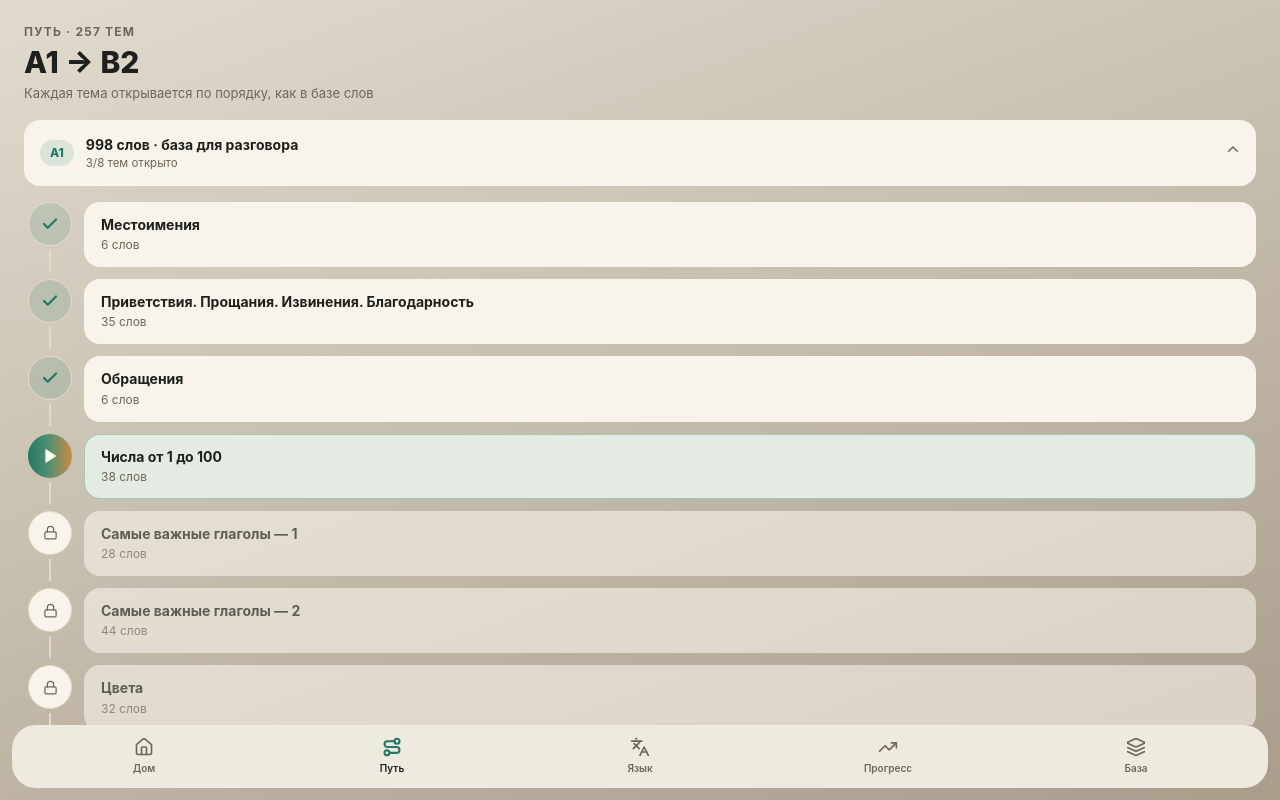
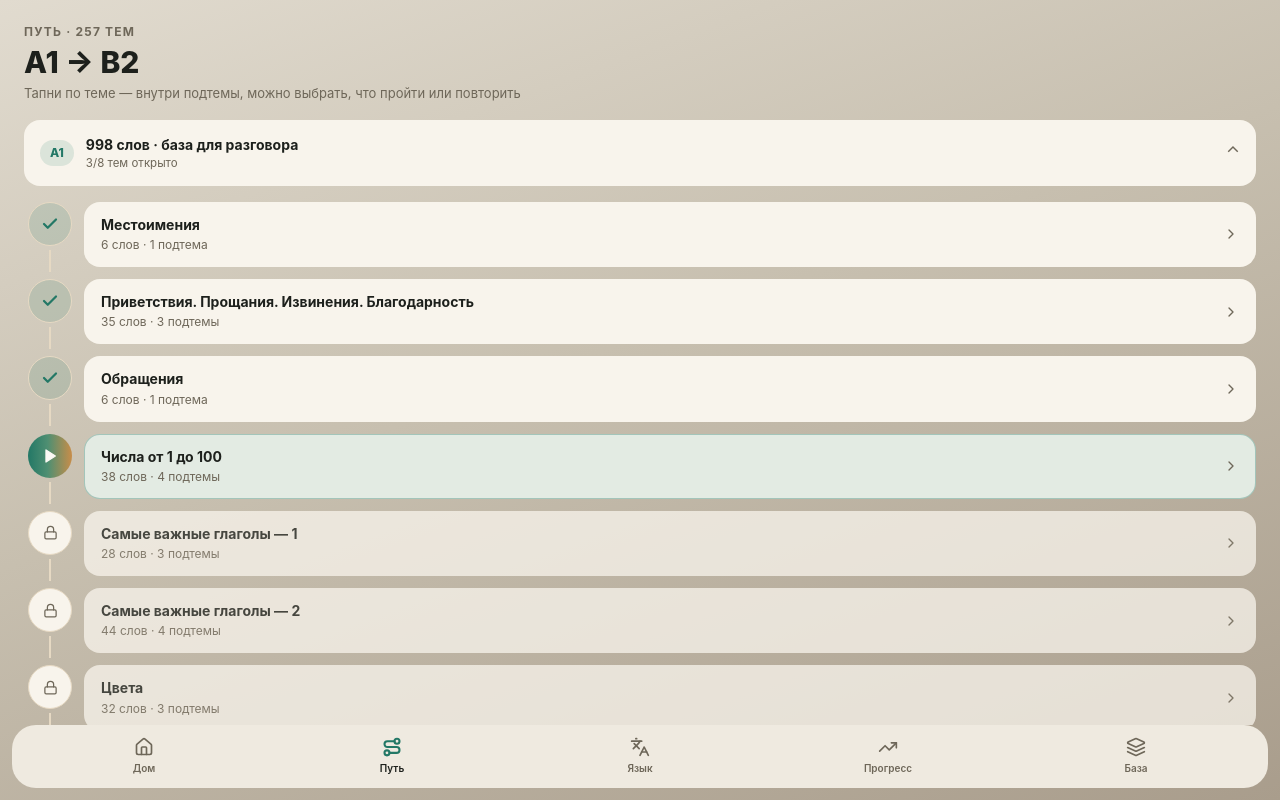
Before and after one commit to newgden-ai/uzbek-mentor-1.0.2, a React (Vite) app: page / in a window 1280 px wide. Both pictures are taken after a click on the button "Путь". Built offline with nearby package versions, Linux system fonts and the light colour scheme.

Commit message:
PathScreen.jsx
Update PathScreen.jsx

```diff
--- a/src/screens/PathScreen.jsx
+++ b/src/screens/PathScreen.jsx
@@ -1,12 +1,67 @@
 import React, { useState } from "react";
-import { Check, Lock, Play } from "lucide-react";
+import { Check, Lock, Play, RotateCcw, ChevronRight } from "lucide-react";
 import { tokens, levelColor } from "../theme.js";
 import { LEVELS } from "../data/words.js";
 
-function TopicNode({ topic, color }) {
+const CHUNK_SIZE = 12; // сколько слов в одной подтеме — держит уроки короткими
+
+// Разбивает тему на подтемы и расставляет статусы в зависимости от статуса темы.
+// TODO: когда подключим API — статус подтемы придёт из user_words (реальный прогресс),
+// это временное распределение только для демонстрации механики.
+function buildSubLessons(topic) {
+  const n = Math.max(1, Math.ceil(topic.count / CHUNK_SIZE));
+  const subs = Array.from({ length: n }, (_, i) => {
+    const from = i * CHUNK_SIZE + 1;
+    const to = Math.min((i + 1) * CHUNK_SIZE, topic.count);
+    return { index: i, label: `Часть ${i + 1}`, range: `${from}–${to} слов`, status: "locked" };
+  });
+
+  if (topic.status === "done") {
+    subs.forEach((s) => (s.status = "done"));
+  } else if (topic.status === "current") {
+    const currentIdx = Math.floor(n / 2);
+    subs.forEach((s, i) => (s.status = i < currentIdx ? "done" : i === currentIdx ? "current" : "locked"));
+  }
+  return subs;
+}
+
+function SubLessonRow({ sub, color, onOpen }) {
+  const isDone = sub.status === "done";
+  const isCurrent = sub.status === "current";
+  const isLocked = sub.status === "locked";
+
+  return (
+    <button
+      onClick={() => !isLocked && onOpen(sub)}
+      disabled={isLocked}
+      className="w-full flex items-center gap-3 py-2"
+    >
+      <div
+        className="w-7 h-7 rounded-full flex items-center justify-center shrink-0"
+        style={{
+          background: isCurrent ? tokens.accentGradient : isDone ? `${color}22` : tokens.track,
+        }}
+      >
+        {isDone && <Check size={13} color={color} strokeWidth={3} />}
+        {isCurrent && <Play size={11} color="#FBF9F4" fill="#FBF9F4" />}
+        {isLocked && <Lock size={11} color={tokens.textSecondary} />}
+      </div>
+      <div className="flex-1 text-left">
+        <p className="text-[13px] font-semibold" style={{ color: isLocked ? tokens.textSecondary : tokens.textPrimary }}>
+          {sub.label}
+        </p>
+        <p className="text-[11px]" style={{ color: tokens.textSecondary }}>{sub.range}</p>
+      </div>
+      {!isLocked && <ChevronRight size={15} color={tokens.textSecondary} />}
+    </button>
+  );
+}
+
+function TopicNode({ topic, color, isExpanded, onToggle, onOpenLesson, onRepeat }) {
   const isDone = topic.status === "done";
   const isCurrent = topic.status === "current";
   const isLocked = topic.status === "locked";
+  const subLessons = buildSubLessons(topic);
 
   return (
     <div className="flex items-start gap-3">
@@ -24,29 +79,66 @@ function TopicNode({ topic, color }) {
         </div>
         <div className="w-0.5 flex-1 my-1" style={{ background: tokens.track, minHeight: 22 }} />
       </div>
+
       <div
-        className="flex-1 rounded-2xl px-4 py-3 mb-3"
+        className="flex-1 rounded-2xl mb-3 overflow-hidden"
         style={{
           background: isCurrent ? tokens.cardActive : tokens.card,
-          opacity: isLocked ? 0.6 : 1,
-          border: isCurrent ? `1px solid ${tokens.accentTeal}55` : "1px solid transparent",
+          opacity: isLocked ? 0.75 : 1,
+          border: isCurrent ? `1px solid ${tokens.accentTeal}55` : isExpanded ? `1px solid ${color}50` : "1px solid transparent",
         }}
       >
-        <p className="font-bold text-[14px] leading-snug" style={{ color: tokens.textPrimary }}>{topic.name}</p>
-        <p className="text-[12px] mt-0.5" style={{ color: tokens.textSecondary }}>{topic.count} слов</p>
+        <button onClick={onToggle} className="w-full text-left px-4 py-3 flex items-center justify-between">
+          <div>
+            <p className="font-bold text-[14px] leading-snug" style={{ color: tokens.textPrimary }}>{topic.name}</p>
+            <p className="text-[12px] mt-0.5" style={{ color: tokens.textSecondary }}>
+              {topic.count} слов · {subLessons.length} {subLessons.length === 1 ? "подтема" : "подтемы"}
+            </p>
+          </div>
+          <ChevronRight
+            size={16}
+            color={tokens.textSecondary}
+            style={{ transform: isExpanded ? "rotate(90deg)" : "none", transition: "transform 150ms ease" }}
+          />
+        </button>
+
+        {isExpanded && (
+          <div className="px-4 pb-3 pt-1" style={{ borderTop: `1px solid ${tokens.track}` }}>
+            {subLessons.map((s) => (
+              <SubLessonRow key={s.index} sub={s} color={color} onOpen={(sub) => onOpenLesson(topic, sub)} />
+            ))}
+            {isDone && (
+              <button
+                onClick={() => onRepeat(topic)}
+                className="w-full mt-2 flex items-center justify-center gap-1.5 px-3.5 py-2 rounded-full font-bold text-[12.5px]"
+                style={{ background: tokens.accentGradient, color: "#FBF9F4" }}
+              >
+                <RotateCcw size={13} /> Повторить всю тему
+              </button>
+            )}
+            {isLocked && (
+              <p className="text-[11.5px] mt-1 text-center" style={{ color: tokens.textSecondary }}>
+                Откроется после прохождения предыдущей темы
+              </p>
+            )}
+          </div>
+        )}
       </div>
     </div>
   );
 }
 
-export default function PathScreen() {
+export default function PathScreen({ onOpenLesson, onRepeatTopic }) {
   const [openLevel, setOpenLevel] = useState("A1");
+  const [expandedTopicId, setExpandedTopicId] = useState(null);
 
   return (
     <div className="px-6 pt-6 pb-2 flex-1 overflow-y-auto">
       <p className="text-xs font-bold tracking-widest uppercase" style={{ color: tokens.textSecondary }}>Путь · 257 тем</p>
       <h1 className="text-3xl font-extrabold mt-1" style={{ color: tokens.textPrimary }}>A1 → B2</h1>
-      <p className="text-[13px] mt-1 mb-4" style={{ color: tokens.textSecondary }}>Каждая тема открывается по порядку, как в базе слов</p>
+      <p className="text-[13px] mt-1 mb-4" style={{ color: tokens.textSecondary }}>
+        Тапни по теме — внутри подтемы, можно выбрать, что пройти или повторить
+      </p>
 
       <div className="flex flex-col gap-3">
         {LEVELS.map((lvl) => {
@@ -74,7 +166,17 @@ export default function PathScreen() {
               </button>
               {isOpen && (
                 <div className="pt-4 pl-1">
-                  {lvl.topics.map((t) => <TopicNode key={t.id} topic={t} color={color} />)}
+                  {lvl.topics.map((t) => (
+                    <TopicNode
+                      key={t.id}
+                      topic={t}
+                      color={color}
+                      isExpanded={expandedTopicId === t.id}
+                      onToggle={() => setExpandedTopicId(expandedTopicId === t.id ? null : t.id)}
+                      onOpenLesson={onOpenLesson}
+                      onRepeat={onRepeatTopic}
+                    />
+                  ))}
                 </div>
               )}
             </div>
```
